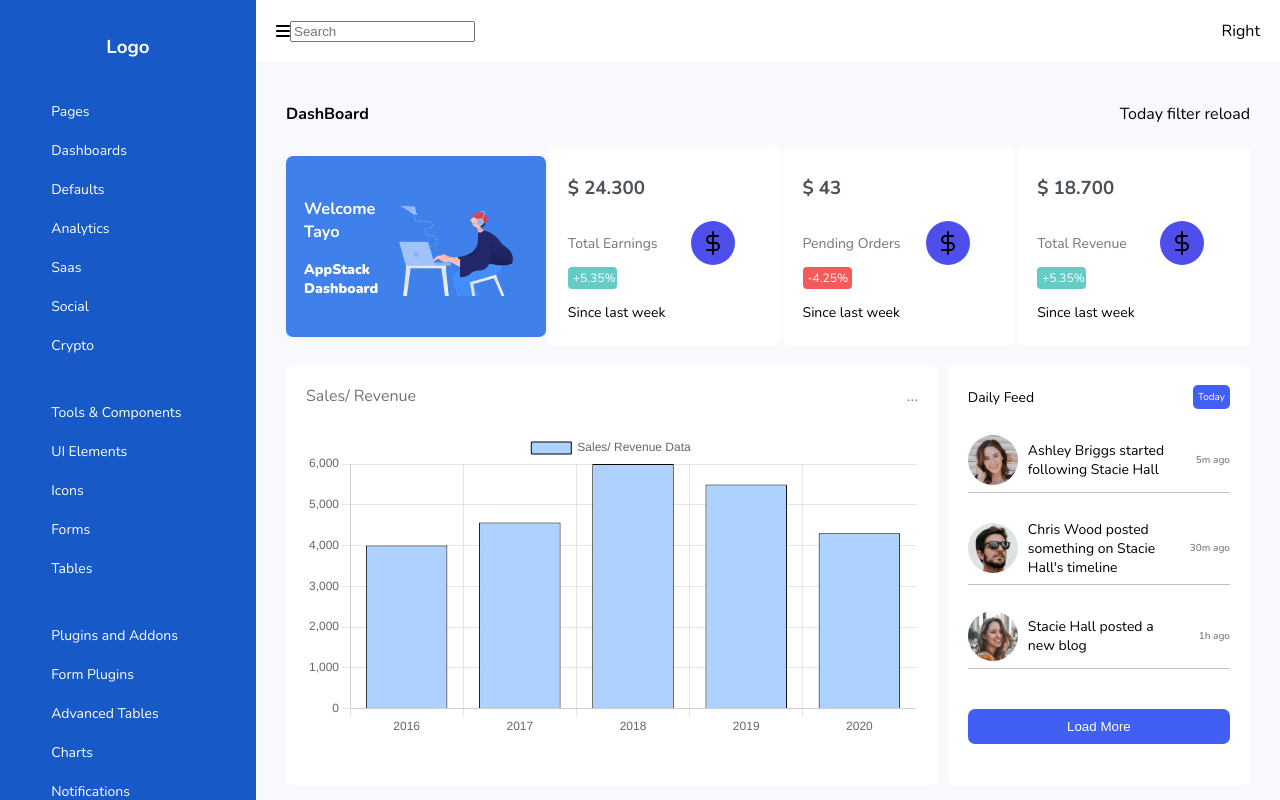
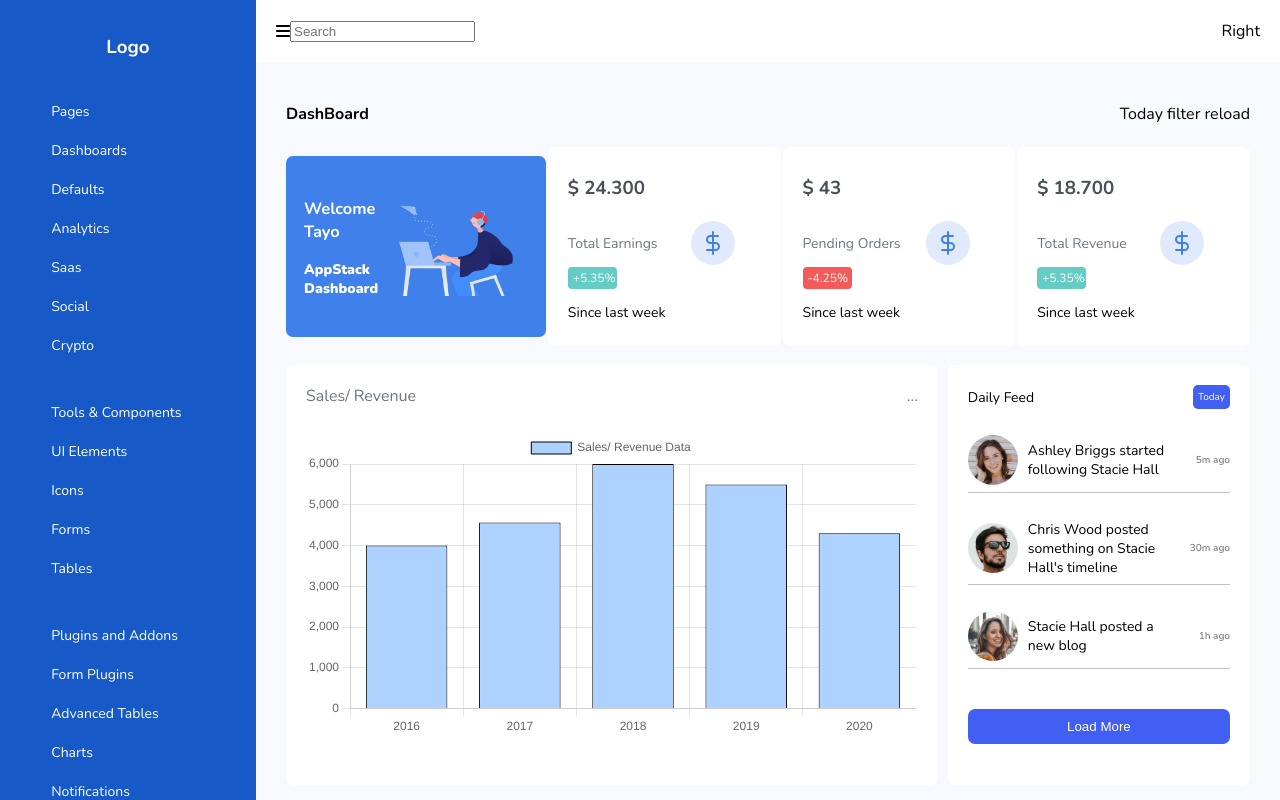
Before and after one commit to TEE2DWHY/admin-dashboard, a Next.js app: page / in a window 1280 px wide. Shown: the top 800 px of the page. Built offline with nearby package versions, Linux system fonts and the light colour scheme.

Commit message:
made changes to the card section

```diff
--- a/icons/icons.jsx
+++ b/icons/icons.jsx
@@ -24,10 +24,10 @@ export const DollarIcon = () => {
       strokeLinejoin="round"
       className="align-middle text-success"
       style={{
-        backgroundColor: "#4E4FEB",
+        backgroundColor: "#E0EAFC",
         padding: "10px",
         borderRadius: "50%",
-        color: "##3f80ea",
+        color: "#3f80ea",
       }}
     >
       <line x1="12" y1="1" x2="12" y2="23"></line>
```
